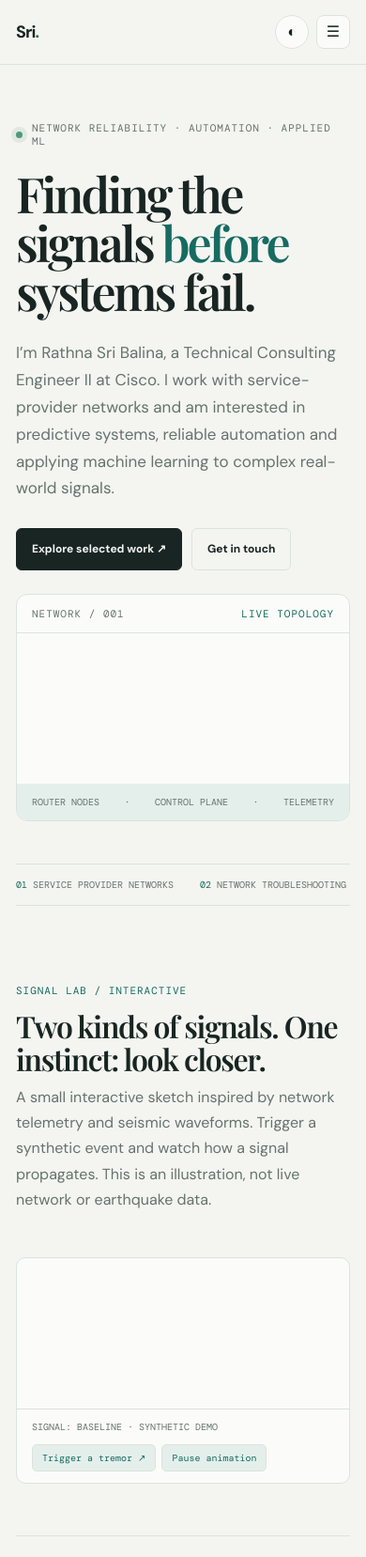
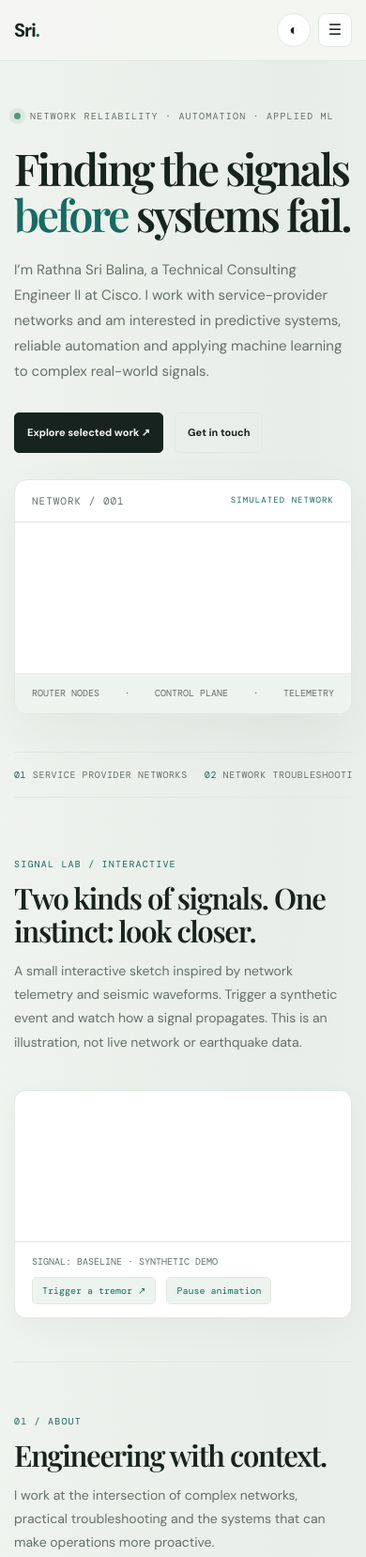
Before and after one commit to SriBalina/SriBalina.github.io, a plain HTML site: page index.html in a window 390 px wide. Shown: the top 1657 px of the page at 94% size. Drawn offline with nearby package versions, Linux system fonts and the light colour scheme.

Commit message:
Polish portfolio UI and responsive layouts

```diff
--- a/index.html
+++ b/index.html
@@ -38,12 +38,69 @@ section{padding:74px 0;border-bottom:1px solid var(--line)}.heading{display:grid
 .project[hidden]{display:none}
 @media(max-width:720px){.paper-canvas{height:160px}.paper-caption{align-items:flex-start;flex-wrap:wrap}}
 
+
+/* UI refinement: tighter first-screen composition, clearer hierarchy, responsive grids */
+:root{--bg:#f6f7f3;--paper:#ffffff;--ink:#17231f;--muted:#64716b;--line:#e1e7e1;--accent:#176b61;--soft:#edf4f0;--warm:#bd694d}
+[data-theme=dark]{--bg:#101715;--paper:#17211d;--ink:#edf4ef;--muted:#a3b2aa;--line:#2c3b34;--accent:#8bcbb8;--soft:#20342c;--warm:#e39a7e}
+html{scroll-padding-top:82px}
+body{background-image:radial-gradient(ellipse at 80% 5%,color-mix(in srgb,var(--accent) 7%,transparent),transparent 34rem)}
+.wrap{width:min(1160px,calc(100% - 64px))}
+.nav{height:72px}.brand{font-size:20px}.links{gap:27px}.links a{font-size:12px;font-weight:600;transition:color .2s}
+.hero{min-height:min(760px,calc(100svh - 72px));padding:clamp(42px,7vh,76px) 0;grid-template-columns:minmax(0,1.12fr) minmax(340px,.88fr);gap:clamp(28px,5vw,70px)}
+.eyebrow{font-size:10px;letter-spacing:.12em;margin-bottom:25px}
+h1{font-size:clamp(48px,5.6vw,76px);line-height:1.04;max-width:690px;margin-bottom:22px}
+.lead{font-size:clamp(15px,1.45vw,17px);line-height:1.8;max-width:550px}
+.actions{gap:12px;margin-top:30px}.btn{padding:12px 17px;border-radius:5px;transition:transform .2s,border-color .2s,background .2s}.btn:hover{transform:translateY(-2px);border-color:var(--accent)}.primary:hover{background:var(--accent);color:#fff}
+.visual{box-shadow:0 20px 60px #17231f0c;border-radius:14px}.visual-head,.visual-foot{padding:15px 18px}.visual-head span:last-child{font-size:9px;letter-spacing:.12em}.network-canvas{height:clamp(220px,28vw,300px)}
+.ticker{gap:clamp(18px,4vw,46px);padding:17px 0}.ticker span{font-size:10px;letter-spacing:.06em}
+section{padding:clamp(58px,7vw,88px) 0}
+.heading{grid-template-columns:155px minmax(0,1fr);gap:clamp(22px,4vw,48px);margin-bottom:35px}
+.heading>.mono{padding-top:8px;font-size:10px;letter-spacing:.12em}
+h2{font-size:clamp(31px,3.5vw,46px);line-height:1.13}
+.intro{font-size:14px;line-height:1.8;max-width:700px;margin-top:13px}
+.split{grid-template-columns:155px minmax(0,1fr);gap:clamp(22px,4vw,48px)}
+.note{border:1px solid color-mix(in srgb,var(--accent) 12%,var(--line));padding:24px;border-radius:10px}
+.prose{max-width:740px}.prose p{font-size:15px;line-height:1.9}
+.timeline{padding-left:28px}.role{padding-bottom:30px}.role h3{font-size:17px}.role p{font-size:14px;line-height:1.8}
+.projects{grid-template-columns:repeat(3,minmax(0,1fr));gap:15px}
+.project{min-height:260px;padding:22px;border-radius:10px;cursor:pointer;box-shadow:0 4px 20px #17231f05}
+.project h3{font-size:21px;line-height:1.2;margin:17px 0 10px}.project p{font-size:13px;line-height:1.75}
+.project:hover{box-shadow:0 12px 30px #17231f0d;transform:translateY(-4px)}
+.research-status{font-size:8px;letter-spacing:.04em;align-self:flex-start;margin-top:2px}
+.skills,.awards{grid-template-columns:repeat(3,minmax(0,1fr));gap:13px}
+.tile{padding:20px;border-radius:9px;transition:border-color .2s,transform .2s}.tile:hover{border-color:color-mix(in srgb,var(--accent) 55%,var(--line));transform:translateY(-2px)}
+.tile h3{font-size:13px;letter-spacing:.01em}.tile p{font-size:12px;line-height:1.8}
+.paper-lab{padding-top:48px;padding-bottom:60px;border-bottom:1px solid var(--line)}
+.paper-lab .heading{margin-bottom:22px}.paper-stage{border-radius:12px;box-shadow:0 10px 35px #17231f08}
+.paper-canvas{height:205px}.paper-caption{padding:14px 18px}
+.contact{padding:clamp(26px,4vw,44px);border-radius:12px;background:linear-gradient(120deg,var(--ink),color-mix(in srgb,var(--ink) 84%,var(--accent)));gap:28px}
+.contact h2{max-width:600px}.contact p{font-size:14px;line-height:1.8}.contact .btn{margin-right:4px}
+footer{padding:27px 0 40px;font-size:11px}
+@media(min-width:721px) and (max-height:760px){.hero{min-height:calc(100svh - 72px);padding:34px 0}.network-canvas{height:205px}h1{font-size:clamp(46px,5vw,66px)}}
+@media(max-width:980px){.wrap{width:calc(100% - 48px)}.hero{grid-template-columns:minmax(0,1fr) minmax(280px,.85fr);gap:28px}.projects{grid-template-columns:repeat(2,minmax(0,1fr))}.skills,.awards{grid-template-columns:repeat(2,minmax(0,1fr))}}
+@media(max-width:720px){
+ .wrap{width:calc(100% - 36px)}.nav{height:64px}.hero{min-height:auto;grid-template-columns:1fr;padding:52px 0 40px;gap:28px}
+ h1{font-size:clamp(46px,12vw,64px);max-width:600px}.lead{font-size:15px}
+ .visual{max-width:100%}.network-canvas{height:190px}
+ .heading,.split{grid-template-columns:1fr;gap:12px}.heading>.mono{padding:0}
+ section{padding:56px 0}.paper-lab{padding-top:36px;padding-bottom:46px}
+ .projects{grid-template-columns:1fr}.project{min-height:0;padding:20px}
+ .skills,.awards{grid-template-columns:1fr 1fr}.contact{padding:25px}
+}
+@media(max-width:440px){
+ .wrap{width:calc(100% - 30px)}.actions .btn{font-size:11px;padding:11px 13px}
+ .skills,.awards{grid-template-columns:1fr}.paper-canvas{height:160px}
+ .paper-caption{display:grid;grid-template-columns:1fr;gap:10px}.paper-caption button{margin-right:5px}
+ footer{line-height:1.8}
+}
+@media(prefers-reduced-motion:reduce){.project:hover,.tile:hover,.btn:hover{transform:none}}
+
 </style></head>
 <body>
 <header><div class="wrap nav"><a class="brand" href="#top">Sri<span>.</span></a><nav class="links" id="links"><a href="#about">About</a><a href="#experience">Experience</a><a href="#work">Work</a><a href="#skills">Expertise</a><a href="#recognition">Recognition</a><a href="#contact">Contact</a></nav><div class="tools"><button id="theme" aria-label="Toggle theme">◐</button><button class="menu" id="menu" aria-label="Open menu">☰</button></div></div></header>
 <main id="top"><div class="wrap">
 <div class="hero"><div><div class="eyebrow mono"><i class="dot"></i> Network reliability · Automation · Applied ML</div><h1>Finding the signals <em>before</em> systems fail.</h1><p class="lead">I’m Rathna Sri Balina, a Technical Consulting Engineer II at Cisco. I work with service-provider networks and am interested in predictive systems, reliable automation and applying machine learning to complex real-world signals.</p><div class="actions"><a class="btn primary" href="#work">Explore selected work ↗</a><a class="btn" href="#contact">Get in touch</a></div></div>
-<div class="visual"><div class="visual-head mono"><span>Network / 001</span><span>LIVE TOPOLOGY</span></div><canvas id="networkCanvas" class="paper-canvas network-canvas" aria-label="Animated network topology. Move your pointer to perturb the signal."></canvas><div class="visual-foot"><span>ROUTER NODES</span><span>·</span><span>CONTROL PLANE</span><span>·</span><span>TELEMETRY</span></div></div></div>
+<div class="visual"><div class="visual-head mono"><span>Network / 001</span><span>SIMULATED NETWORK</span></div><canvas id="networkCanvas" class="paper-canvas network-canvas" aria-label="Animated network topology. Move your pointer to explore the simulated topology."></canvas><div class="visual-foot"><span>ROUTER NODES</span><span>·</span><span>CONTROL PLANE</span><span>·</span><span>TELEMETRY</span></div></div></div>
 <div class="ticker"><span><b>01</b> Service provider networks</span><span><b>02</b> Network troubleshooting</span><span><b>03</b> Predictive research</span><span><b>04</b> Automation</span></div>
 <section class="paper-lab" id="signal-lab"><div class="heading"><div class="mono">Signal lab / Interactive</div><div><h2>Two kinds of signals. One instinct: look closer.</h2><p class="intro">A small interactive sketch inspired by network telemetry and seismic waveforms. Trigger a synthetic event and watch how a signal propagates. This is an illustration, not live network or earthquake data.</p></div></div><div class="paper-stage"><canvas id="seismicCanvas" class="paper-canvas" aria-label="Animated synthetic seismic waveform. Activate the trigger button to create a simulated tremor."></canvas><div class="paper-caption"><span id="signalReadout">SIGNAL: BASELINE · SYNTHETIC DEMO</span><span><button id="triggerWave" type="button">Trigger a tremor ↗</button> <button id="pauseWave" type="button">Pause animation</button></span></div></div></section>
 <section id="about"><div class="heading"><div class="mono">01 / About</div><div><h2>Engineering with context.</h2><p class="intro">I work at the intersection of complex networks, practical troubleshooting and the systems that can make operations more proactive.</p></div></div><div class="split"><aside class="note"><strong>From reactive<br>to predictive.</strong><p>A guiding idea across my engineering work and research.</p></aside><div class="prose"><p>In network engineering, an outage is often the final visible moment of a much longer story. Small changes in telemetry, control-plane behavior and system health can reveal that story earlier—if we know how to look.</p><p>My work involves investigating service-provider network issues, reproducing faults in the lab and collaborating toward verified fixes. I’m also interested in applying machine learning to time-series data and making network automation safer and more predictable.</p></div></div></section>
```
